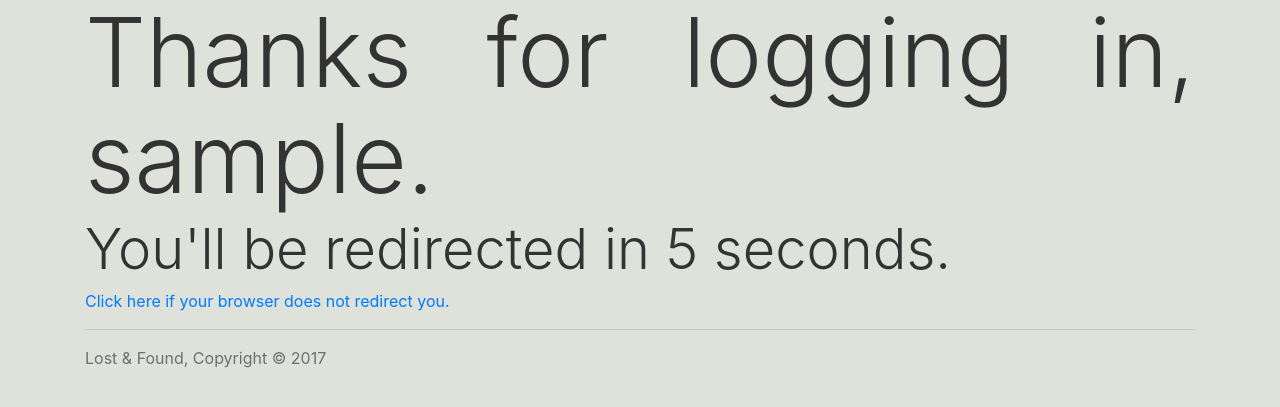
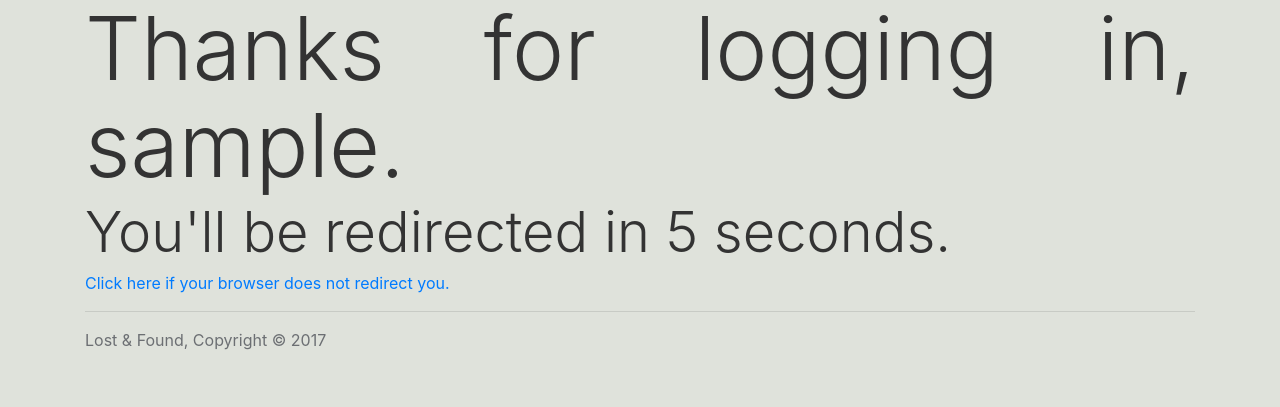
Before and after one commit to pshkrh/web-lf, a PHP site: page /welcome.php in a window 1280 px wide. Shown: the top 407 px of the page. Run offline with PHP 8.4, Linux system fonts and the light colour scheme; the visitor is signed in with stand-in values (Sample User, id 1); some libraries are stand-ins or nearby versions.

Commit message:
Change display-1 to display-2 to fit larger usernames

```diff
--- a/welcome.php
+++ b/welcome.php
@@ -20,7 +20,7 @@
 <body>
 
 <div class="container">
-  <h1 class="display-1 text-justify">Thanks for logging in, <?php echo("{$_SESSION['username']}");?>.</h1>
+  <h1 class="display-2 text-justify">Thanks for logging in, <?php echo("{$_SESSION['username']}");?>.</h1>
   <h1 class="display-4 text-justify">You'll be redirected in 5 seconds.</h1>
   <a href="lf.php">Click here if your browser does not redirect you.</a>
 </div>
```
